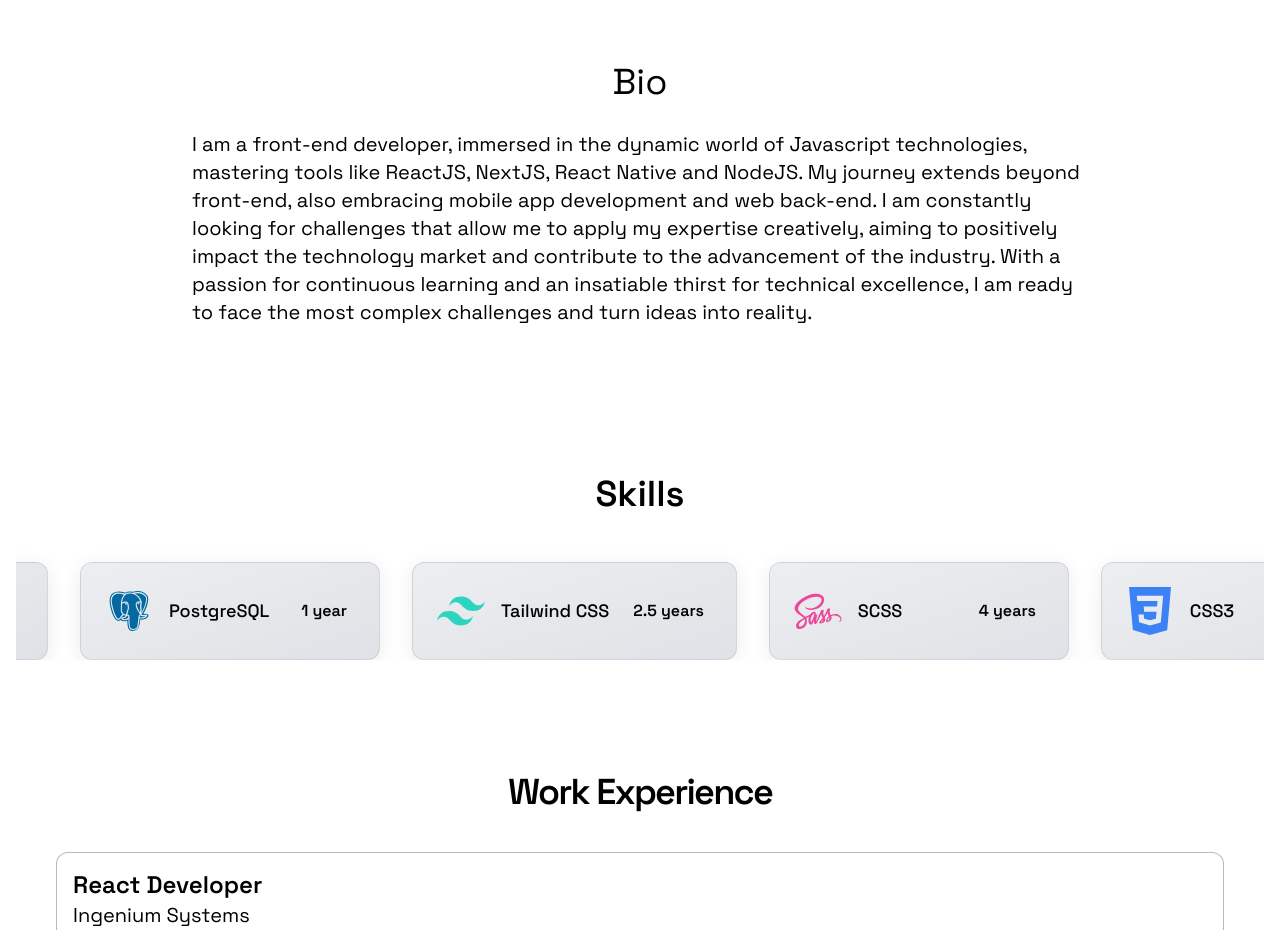
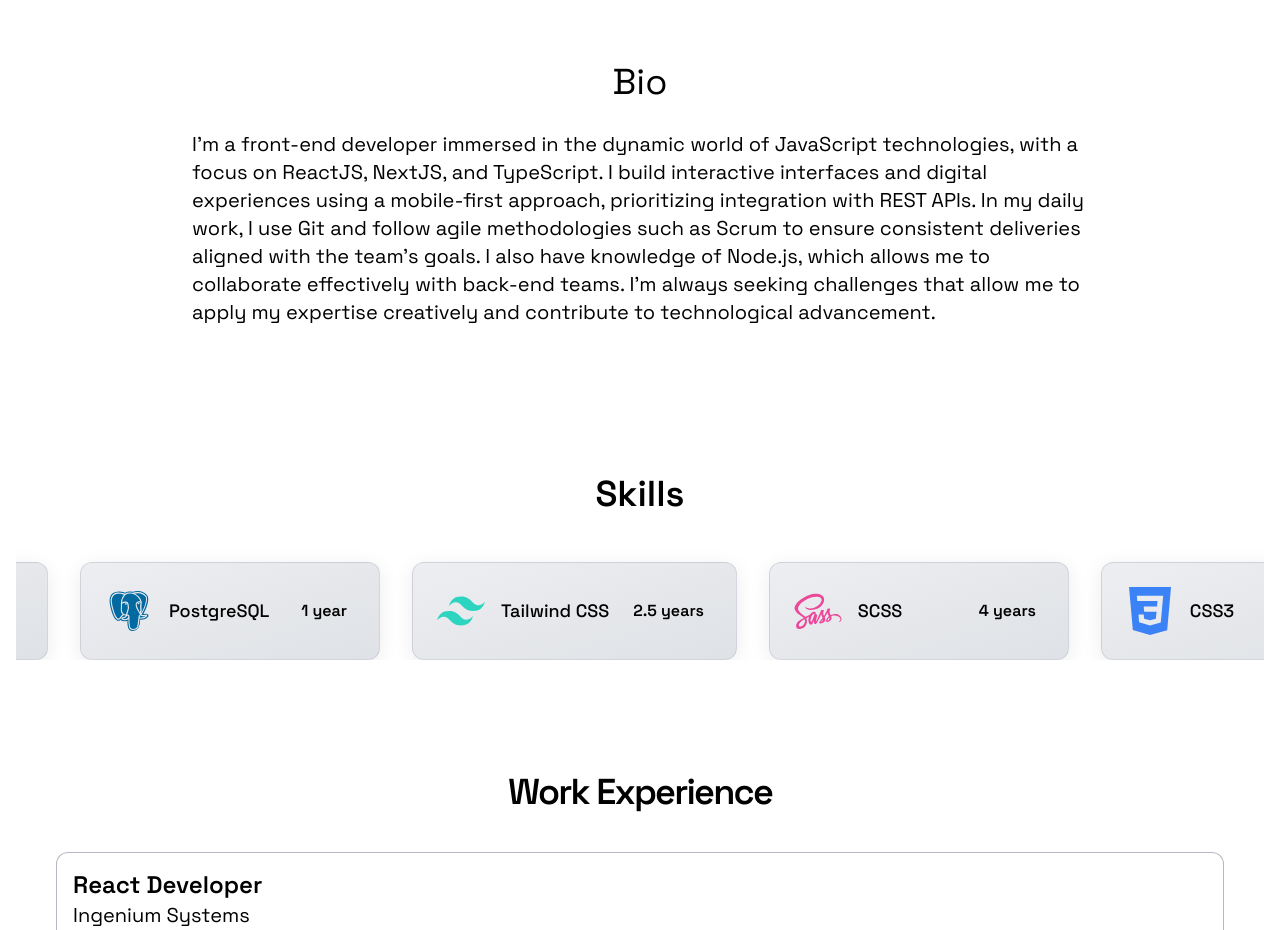
Before and after one commit to TONSANTOS/Portfolio, a React (Vite) app: page / in a window 1280 px wide. Shown: the part 2000-2930 px from the top of the page. Built offline with nearby package versions, Linux system fonts and the light colour scheme.

Commit message:
fix: adjustment in bio

```diff
--- a/src/locales/index.js
+++ b/src/locales/index.js
@@ -103,7 +103,7 @@ export const resources = {
                 label: "Ver no GitHub"
             },
             BIO: [
-                "Sou um desenvolvedor front-end, imerso no mundo dinâmico das tecnologias Javascript, dominando ferramentas como ReactJS, NextJS, React Native e NodeJS. Minha jornada se estende para além do front-end, abraçando também o desenvolvimento de aplicativos móveis e back-end para a web. Estou em constante busca por desafios que me permitam aplicar minha expertise de forma criativa, visando impactar positivamente o mercado de tecnologia e contribuir para o avanço da indústria. Com uma paixão pelo aprendizado contínuo e uma sede insaciável por excelência técnica, estou pronto para enfrentar os desafios mais complexos e transformar ideias em realidade."
+                "Sou um desenvolvedor front-end, imerso no mundo dinâmico das tecnologias JavaScript, com foco em ReactJS, NextJS e TypeScript. Crio interfaces interativas e experiências digitais com uma abordagem mobile-first, priorizando integração com APIs REST. No dia a dia, uso Git e trabalho com metodologias ágeis como Scrum para garantir entregas constantes e alinhadas com os objetivos do time. Tenho conhecimento em Node.js, o que me permite colaborar eficazmente com equipes back-end. Estou sempre em busca de desafios que me permitam aplicar minha expertise de forma criativa e contribuir para o avanço da tecnologia."
             ],
             SKILLS: [
                 {
@@ -166,7 +166,7 @@ export const resources = {
                     name: "JavaScript",
                     experience: "4 anos",
                 },
-                 {
+                {
                     icon: "Redux",
                     classNameIcon: "text-4xl text-purple-600 lg:text-5xl",
                     name: "Redux",
@@ -418,7 +418,7 @@ export const resources = {
                 label: "View on GitHub"
             },
             BIO: [
-                "I am a front-end developer, immersed in the dynamic world of Javascript technologies, mastering tools like ReactJS, NextJS, React Native and NodeJS. My journey extends beyond front-end, also embracing mobile app development and web back-end. I am constantly looking for challenges that allow me to apply my expertise creatively, aiming to positively impact the technology market and contribute to the advancement of the industry. With a passion for continuous learning and an insatiable thirst for technical excellence, I am ready to face the most complex challenges and turn ideas into reality."
+                "I’m a front-end developer immersed in the dynamic world of JavaScript technologies, with a focus on ReactJS, NextJS, and TypeScript. I build interactive interfaces and digital experiences using a mobile-first approach, prioritizing integration with REST APIs. In my daily work, I use Git and follow agile methodologies such as Scrum to ensure consistent deliveries aligned with the team’s goals. I also have knowledge of Node.js, which allows me to collaborate effectively with back-end teams. I’m always seeking challenges that allow me to apply my expertise creatively and contribute to technological advancement."
             ],
             SKILLS: [
                 {
```
